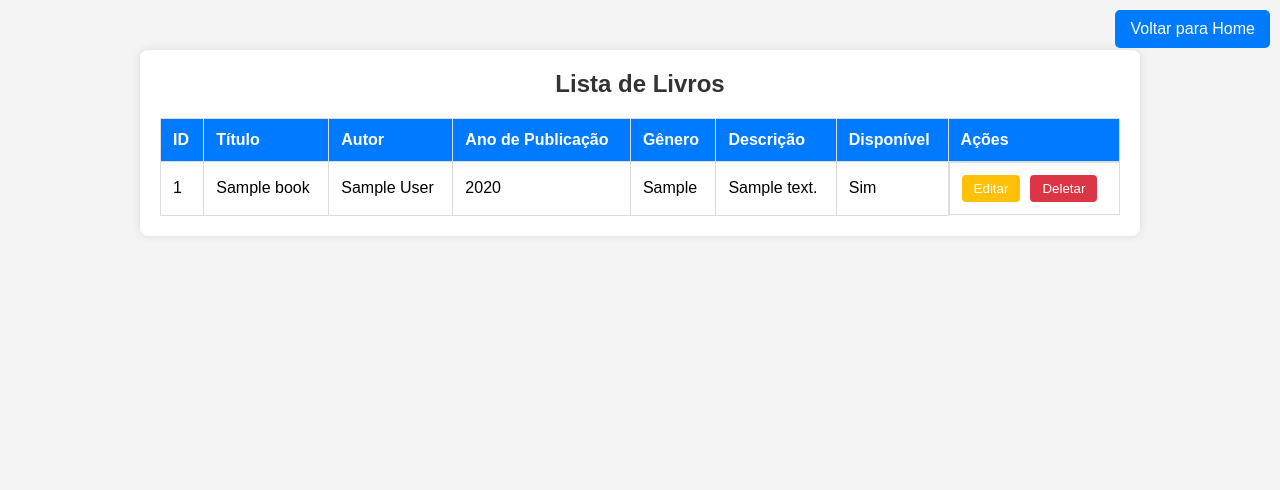
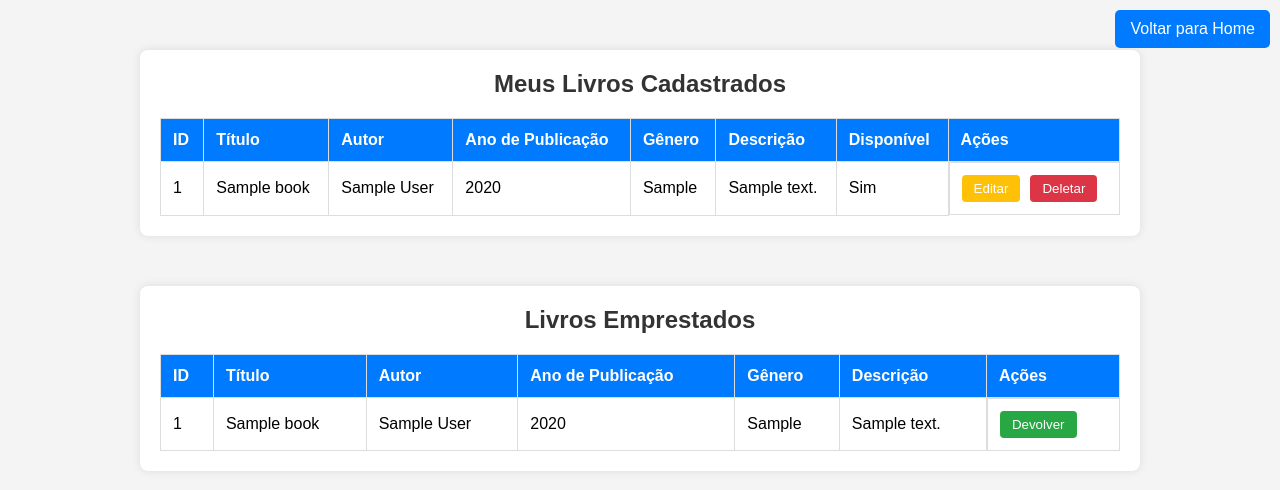
Before and after one commit to IMPedrosa/BiblioShare, a Flask app: template backend/src/templates/my-books.html in a window 1280 px wide. Shown: the top 490 px of the page. Run offline with Flask 3, Linux system fonts and the light colour scheme; the template is opened without the code that fills it: values that come from a table or form of the project are taken from there, others are empty; tables that the repository leaves empty hold one stand-in row (values such as "Sample post").

Commit message:
Display borrowed books in my-books.html and implement logic to allow user to return borrowed books.

```diff
--- a/backend/src/templates/my-books.html
+++ b/backend/src/templates/my-books.html
@@ -76,12 +76,25 @@
       cursor: pointer;
     }
 
+    .btn-return {
+      padding: 6px 12px;
+      background-color: #28a745;
+      color: #fff;
+      border: none;
+      border-radius: 4px;
+      cursor: pointer;
+    }
+
     .btn-edit:hover {
       background-color: #e0a800;
     }
 
     .btn-delete:hover {
       background-color: #c82333;
+    }
+
+    .btn-return:hover {
+      background-color: #218838;
     }
 
     .header {
@@ -113,7 +126,7 @@
   </div>
 
   <div class="container">
-    <h2>Lista de Livros</h2>
+    <h2>Meus Livros Cadastrados</h2>
     <table>
       <thead>
         <tr>
@@ -147,6 +160,40 @@
     </table>
   </div>
 
+  <div class="container">
+    <h2>Livros Emprestados</h2>
+      <table>
+        <thead>
+          <tr>
+            <th>ID</th>
+            <th>Título</th>
+            <th>Autor</th>
+            <th>Ano de Publicação</th>
+            <th>Gênero</th>
+            <th>Descrição</th>
+            <th>Ações</th>
+          </tr>
+        </thead>
+        <tbody>
+          {% for book in borrowed_books %}
+          <tr>
+            <td>{{ book.id }}</td>
+            <td>{{ book.title }}</td>
+            <td>{{ book.author }}</td>
+            <td>{{ book.publication_year }}</td>
+            <td>{{ book.genre }}</td>
+            <td>{{ book.details }}</td>
+            <td class="action-btns">
+              <form action="{{ url_for('auth.devolver_livro', book_id=book.id) }}" method="POST">
+                <button type="submit" class="btn-return">Devolver</button>
+              </form>
+            </td>
+          </tr>
+          {% endfor %}
+        </tbody>
+      </table>
+  </div>
+
   <script>
     function editBook(id) {
       // Redirecionar para a página de edição com o ID do livro
```
Also changed, not shown: backend/src/routes.py (+30 -6 lines), backend/src/templates/search-books.html (+29 -0 lines).
